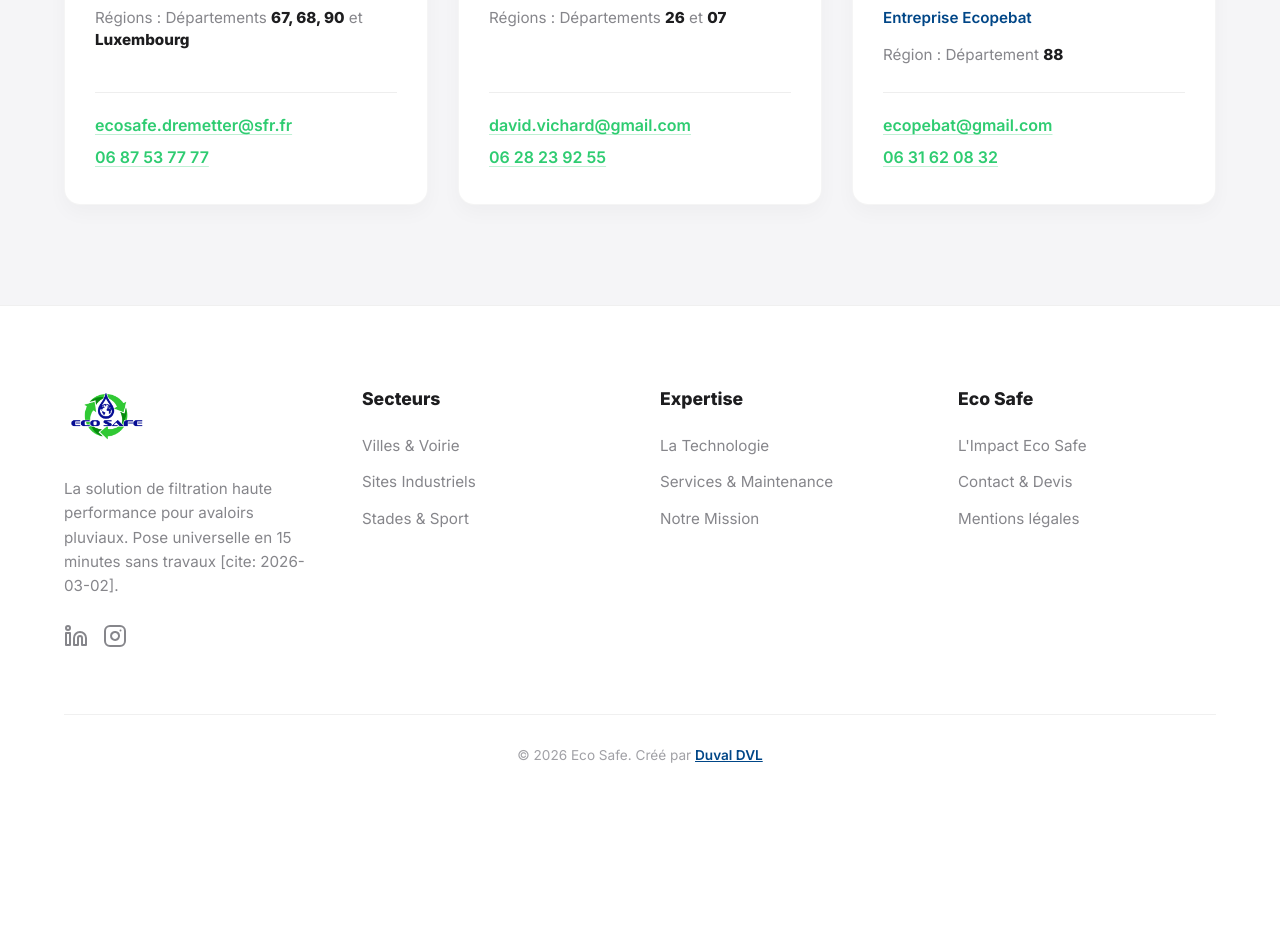
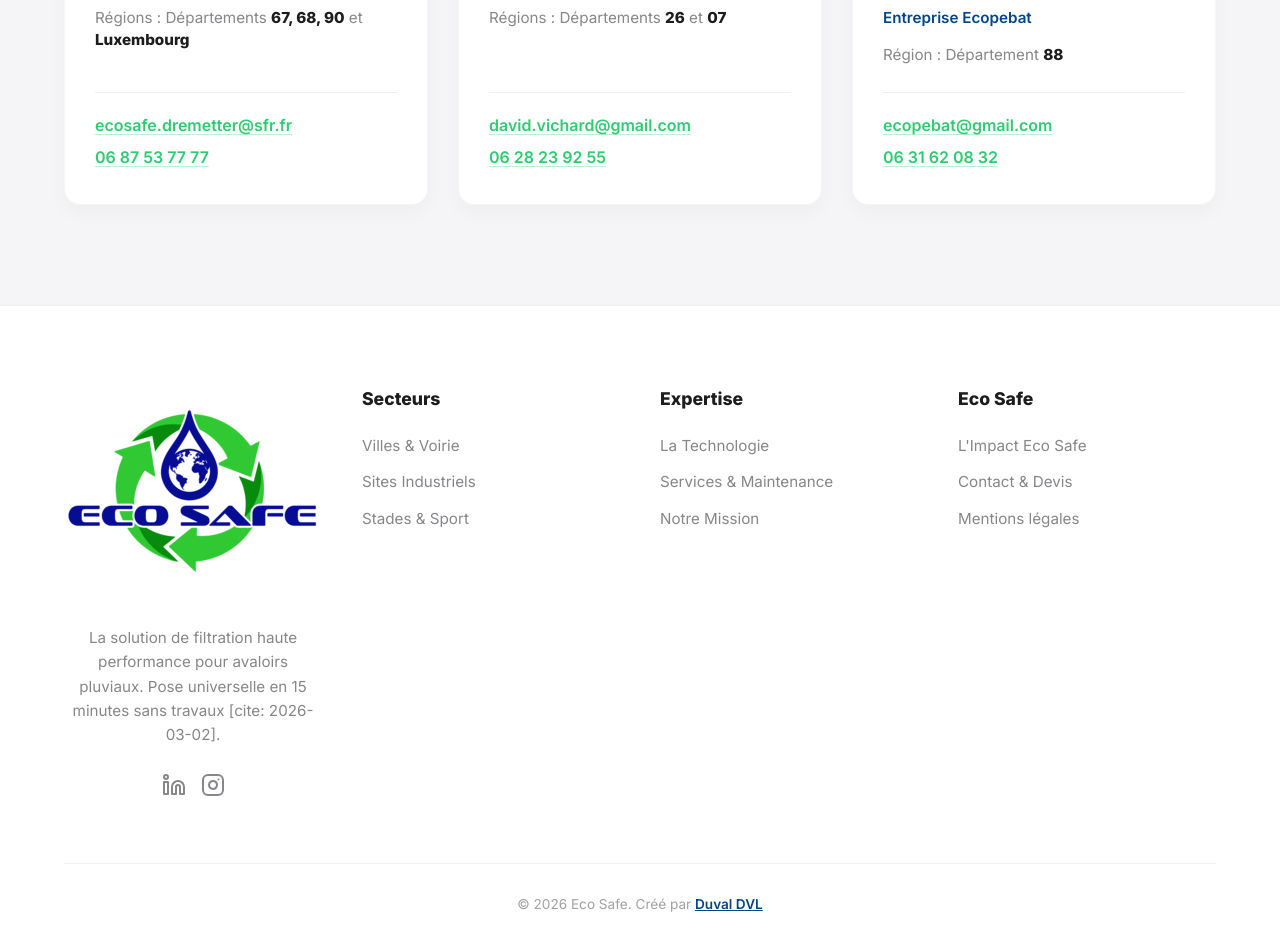
Before and after one commit to DuvalDVL/ecosafe, a Jekyll site: the page built from contact/index.html, in a window 1280 px wide. Shown: the part 2103-3047 px from the top of the page. Built offline with Jekyll 4.4.1, drawn with Linux system fonts in a browser that asks for light colours; before the commit the page ends 2898 px from its top, so only the background shows below that.

Commit message:
Update footer.html

```diff
--- a/_includes/footer.html
+++ b/_includes/footer.html
@@ -2,16 +2,16 @@
   <div class="container">
     <div class="footer-grid" style="display: grid; grid-template-columns: repeat(auto-fit, minmax(200px, 1fr)); gap: 40px; margin-bottom: 60px;">
 
-      <div class="footer-brand">
-  <a href="{{ site.baseurl }}/" class="logo" style="margin-bottom: 25px; display: inline-block;">
-    <img src="{{ site.baseurl }}/assets/img/logo_ecosafe.png" alt="Eco Safe Logo" style="height: 60px; width: auto; display: block;">
+      <div class="footer-brand" style="display: flex; flex-direction: column; align-items: center; text-align: center;">
+  <a href="{{ site.baseurl }}/" class="logo" style="margin-bottom: 25px; display: block;">
+    <img src="{{ site.baseurl }}/assets/img/logo_ecosafe.png" alt="Eco Safe Logo" class="footer-logo-img">
   </a>
 
-  <p style="color: var(--text-muted); font-size: 0.95rem; max-width: 300px; line-height: 1.6;">
+  <p style="color: var(--text-muted); font-size: 0.95rem; max-width: 300px; line-height: 1.6; margin: 0 auto;">
     La solution de filtration haute performance pour avaloirs pluviaux. Pose universelle en 15 minutes sans travaux [cite: 2026-03-02].
   </p>
 
-  <div class="footer-social" style="display: flex; gap: 15px; margin-top: 25px;">
+  <div class="footer-social" style="display: flex; gap: 15px; margin-top: 25px; justify-content: center;">
     <a href="https://linkedin.com/company/ecosafesas/" target="_blank" rel="noopener noreferrer" aria-label="LinkedIn Eco Safe" style="color: var(--text-muted); transition: color 0.3s;">
       <svg width="24" height="24" viewBox="0 0 24 24" fill="none" stroke="currentColor" stroke-width="2" stroke-linecap="round" stroke-linejoin="round"><path d="M16 8a6 6 0 0 1 6 6v7h-4v-7a2 2 0 0 0-2-2 2 2 0 0 0-2 2v7h-4v-7a6 6 0 0 1 6-6z"></path><rect x="2" y="9" width="4" height="12"></rect><circle cx="4" cy="4" r="2"></circle></svg>
     </a>
```
